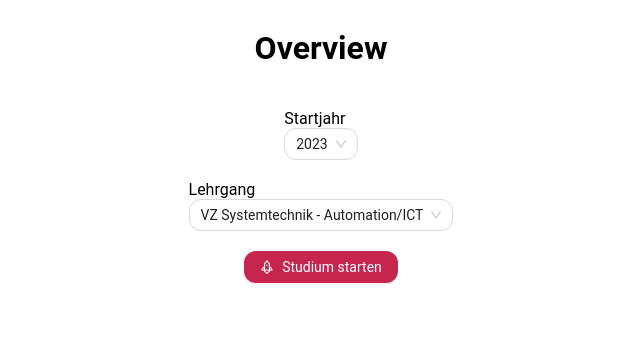
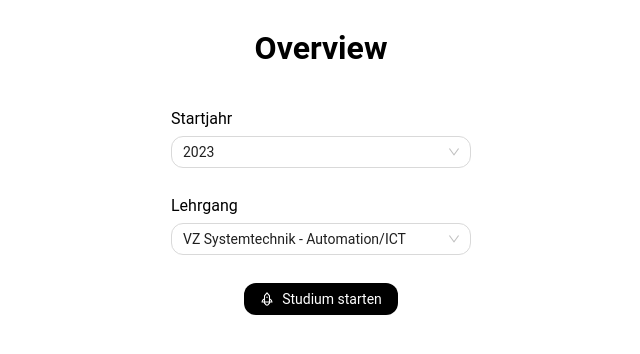
Before and after one commit to SmashGrade/SmashGrade-App, a React (Vite) app: page / in a window 1280 px wide. Shown: the top 354 px of the page, without its empty margins (319-959 px from the left). Built offline with nearby package versions, Linux system fonts and the light colour scheme.

Commit message:
fixed PR review tipps from joshua

```diff
--- /dev/null
+++ b/src/colors.module.scss
@@ -0,0 +1,15 @@
+$colorPrimary: #C6264E;
+$colorTextHeading: #FFFFFF;
+$colorBgContainer: #FFFFFF;
+$colorLink: #C6264E;
+$colorLinkHover: #3D3D3C;
+$colorLinkActive: #95223F;
+
+:export {
+  colorPrimary: $colorPrimary;
+  colorTextHeading: $colorTextHeading;
+  colorBgContainer: $colorBgContainer;
+  colorLink: $colorLink;
+  colorLinkHover: $colorLinkHover;
+  colorLinkActive: $colorLinkActive;
+}
--- a/src/components/SelectWithTitle.scss
+++ b/src/components/SelectWithTitle.module.scss
@@ -6,7 +6,7 @@
     margin-bottom: 8px;
   }
 
-  .select-element {
+  .selectElement {
     width: 300px;
 
   }
--- a/src/components/SelectWithTitle.tsx
+++ b/src/components/SelectWithTitle.tsx
@@ -1,5 +1,5 @@
 import { Select, SelectProps } from 'antd';
-import styles from './SelectWithTitle.scss';
+import styles from './SelectWithTitle.module.scss';
 
 export interface SelectWithTitleProps {
     title: string;
@@ -9,9 +9,9 @@ export interface SelectWithTitleProps {
 export default function SelectWithTitle({ title, selectProps }: SelectWithTitleProps) {
     return (
         <div className={styles.selectWithTitleContainer}>
-            <div className={'title'}>{title}</div>
+            <div className={styles.title}>{title}</div>
             <Select
-                className={'select-element'}
+                className={styles.selectElement}
                 // This always sets the first value as default value, but can be overwritten by setting defaultValue inside selectProps
                 defaultValue={selectProps?.options?.[0] ? selectProps?.options[0].value : null}
                 {...selectProps}
--- a/src/main.tsx
+++ b/src/main.tsx
@@ -2,6 +2,7 @@ import React from 'react';
 import ReactDOM from 'react-dom/client';
 import App from './App.tsx';
 import { ConfigProvider } from 'antd';
+import colors from './colors.module.scss';
 import './global.scss';
 
 ReactDOM.createRoot(document.getElementById('root')!).render(
@@ -10,22 +11,22 @@ ReactDOM.createRoot(document.getElementById('root')!).render(
             theme={{
                 components: {
                     Collapse: {
-                        headerBg: '#C6264E',
-                        colorTextHeading: '#FFFFFF',
+                        headerBg: colors.colorPrimary,
+                        colorTextHeading: colors.colorTextHeading,
                     },
                     Table: {
-                        headerBg: '#C6264E',
-                        colorTextHeading: '#FFFFFF',
+                        headerBg: colors.colorPrimary,
+                        colorTextHeading: colors.colorTextHeading,
                     },
                 },
                 token: {
-                    colorPrimary: '#C6264E',
+                    colorPrimary: colors.colorPrimary,
                     borderRadius: 12,
-                    colorBgContainer: '#FFFFFF',
+                    colorBgContainer: colors.colorBgContainer,
                     fontFamily: 'Roboto',
-                    colorLink: '#C6264E',
-                    colorLinkHover: '#3D3D3C',
-                    colorLinkActive: '#95223F',
+                    colorLink: colors.colorLink,
+                    colorLinkHover: colors.colorLinkHover,
+                    colorLinkActive: colors.colorLinkActive,
                 },
             }}
         >
```
